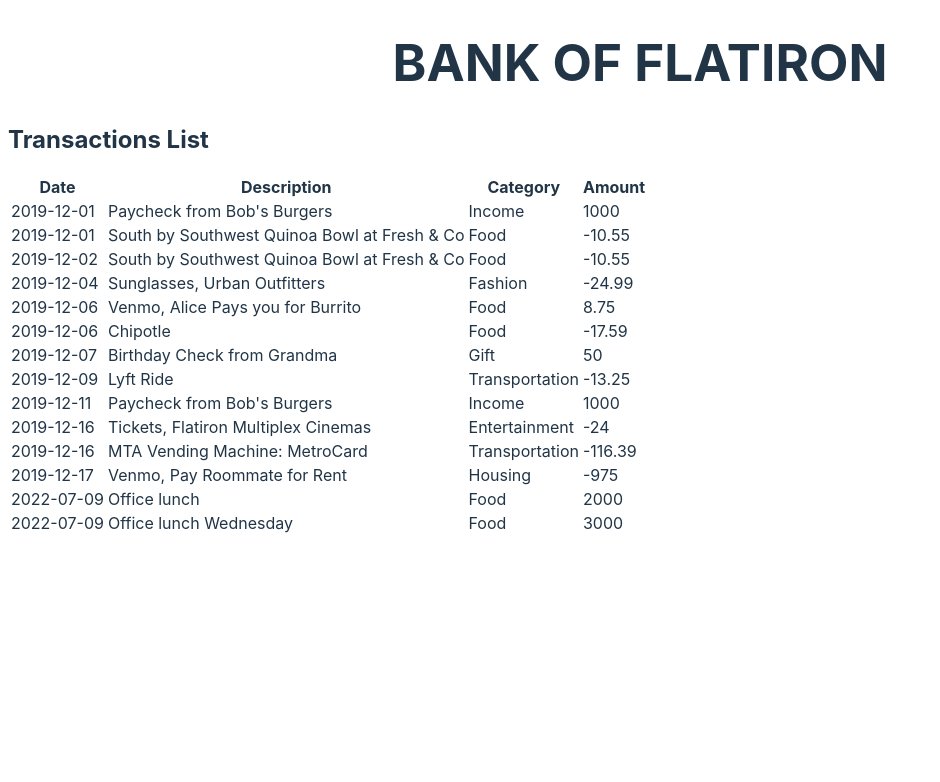
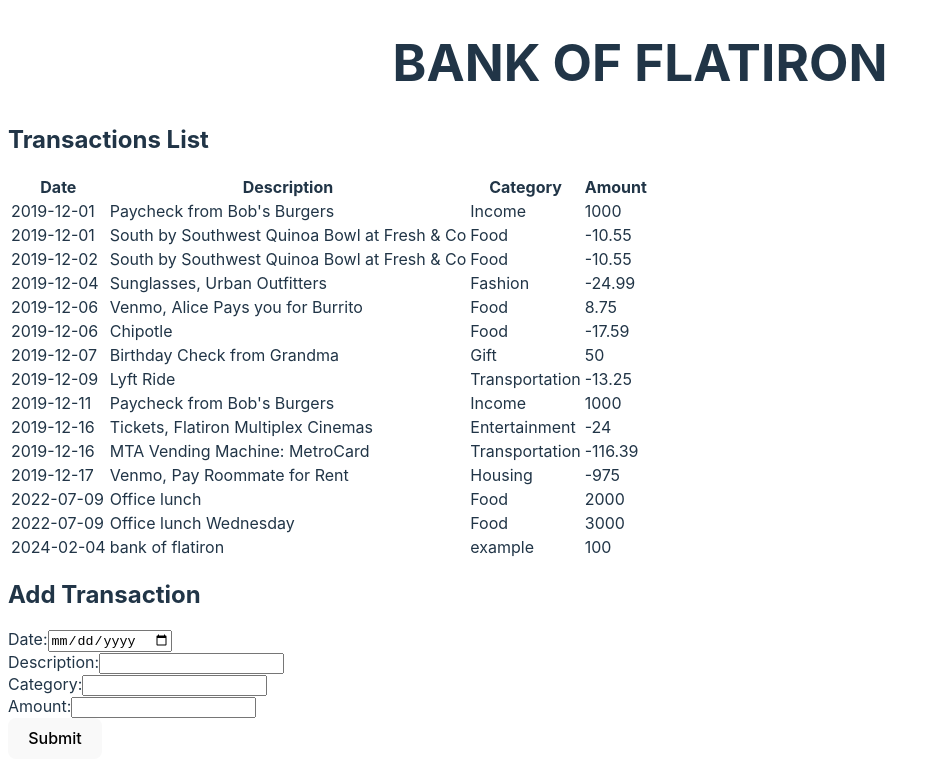
Before and after one commit to immanuelcherui1/bank_of_flatiron, a React (Vite) app: page / in a window 1280 px wide. Shown: the top 782 px of the page, without its empty margins (0-940 px from the left). Built offline with nearby package versions, Linux system fonts and the light colour scheme; data requests are answered from the project's data file.

Commit message:
6th Commit-form added

```diff
--- a/src/App.jsx
+++ b/src/App.jsx
@@ -1,5 +1,6 @@
 import React, { useState, useEffect } from 'react';
 import TransactionsTable from "./TransactionsTable"
+import NewTransactions from './NewTransactions';
 
 function App() {
 
@@ -17,10 +18,56 @@
       )
   }, []);
 
+  const addTransaction = (newTransaction) => {
+    fetch('http://localhost:3000/transactions', {
+      method: 'POST',
+      headers: {
+        'Content-Type': 'application/json',
+      },
+      body: JSON.stringify(newTransaction),
+    })
+      .then(response => response.json())
+      .then(data => {
+        setTransactions([...transactions, data]);
+      })
+      .catch(error => console.error('Error adding transaction:', error));
+  };
+
+  const [formData, setFormData] = useState({
+    date: '',
+    description: '',
+    category: '',
+    amount: ''
+  });
+
+  const handleChange = e => {
+    const { name, value } = e.target;
+    setFormData(prevState => ({
+      ...prevState,
+      [name]: value
+    }));
+  };
+
+  const handleSubmit = e => {
+    e.preventDefault();
+    addTransaction(formData);
+    setFormData({
+      date: '',
+      description: '',
+      category: '',
+      amount: ''
+    });
+  };
+
   return (
     <>
     <h1>BANK OF FLATIRON</h1>
     <TransactionsTable transactions={transactions}/>
+    <NewTransactions
+        formData={formData}
+        handleChange={handleChange}
+        handleSubmit={handleSubmit}
+      />
     </>
   )
 }
--- /dev/null
+++ b/src/NewTransactions.jsx
@@ -0,0 +1,30 @@
+import React from "react";
+
+const NewTransactions = ({handleChange, handleSubmit, formData}) => {
+    return (
+        <div>
+      <h2>Add Transaction</h2>
+      <form onSubmit={handleSubmit}>
+        <div>
+          <label>Date:</label>
+          <input type="date" name="date" value={formData.date} onChange={handleChange} required />
+        </div>
+        <div>
+          <label>Description:</label>
+          <input type="text" name="description" value={formData.description} onChange={handleChange} required />
+        </div>
+        <div>
+          <label>Category:</label>
+          <input type="text" name="category" value={formData.category} onChange={handleChange} required />
+        </div>
+        <div>
+          <label>Amount:</label>
+          <input type="number" name="amount" value={formData.amount} onChange={handleChange} required />
+        </div>
+        <button type="submit">Submit</button>
+      </form>
+    </div>
+     );
+}
+
+export default NewTransactions;
--- a/src/db.json
+++ b/src/db.json
@@ -97,6 +97,13 @@
       "category": "Food",
       "amount": "3000",
       "id": 14
+    },
+    {
+      "id": "16e1",
+      "date": "2024-02-04",
+      "description": "bank of flatiron",
+      "category": "example",
+      "amount": "100"
     }
   ]
 }
```
Lines whose indentation alone changed are shown as unchanged.
